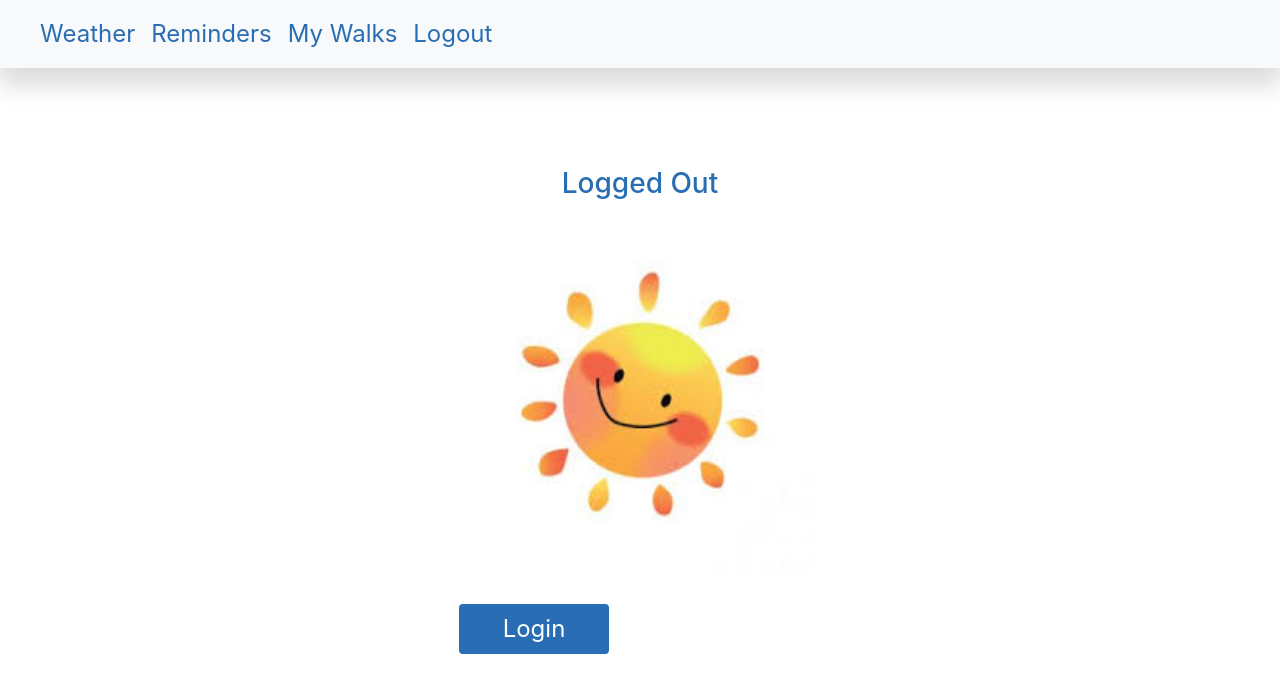
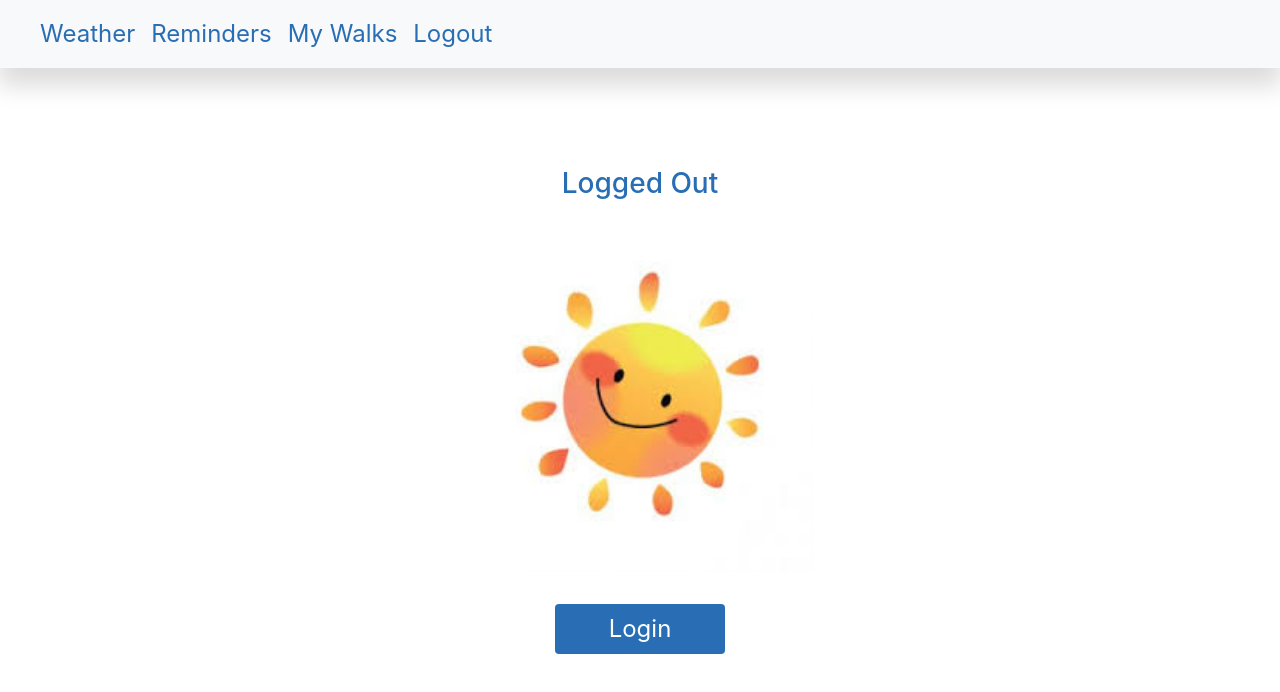
Before and after one commit to TR-SUNSHINE/Frontend, a React (Create React App) app: page /Logout in a window 1280 px wide. Shown: the top 692 px of the page. Built offline with nearby package versions, Linux system fonts and the light colour scheme; no server answers; what google-maps-react would draw is missing.

Commit message:
STYLING: amending button classes so button displays in center of page in larger viewports

```diff
--- a/src/components/Logout/Logout.js
+++ b/src/components/Logout/Logout.js
@@ -26,9 +26,9 @@ const Logout = () => {
                     </Col>
                 </Row>
                 <Row>
-                    <Col xs={12} sm={6} md={6}>
-                        <div className="button__container button__container--left" >
-                            <Button variant="double"><Link className="button--link" to="/Loginpage">Login</Link></Button>
+                    <Col xs={12}>
+                        <div className="button__container" >
+                            <Button variant="single"><Link className="button--link" to="/Loginpage">Login</Link></Button>
                         </div>
                     </Col>
                 </Row>
```
